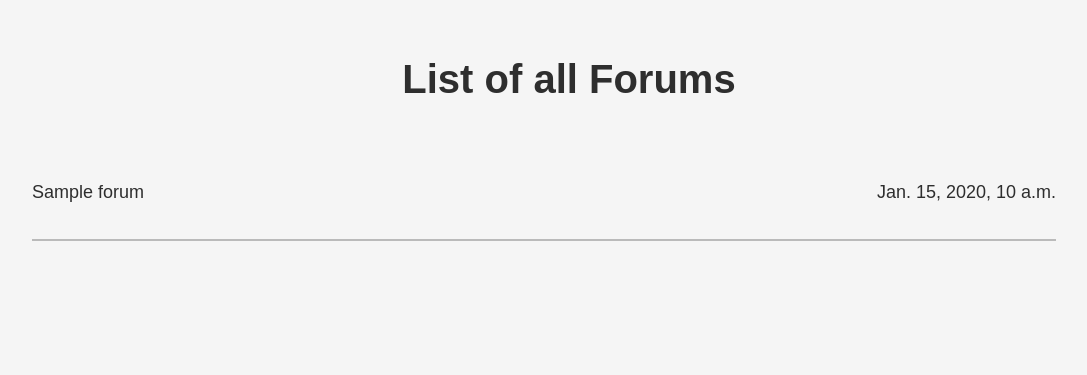
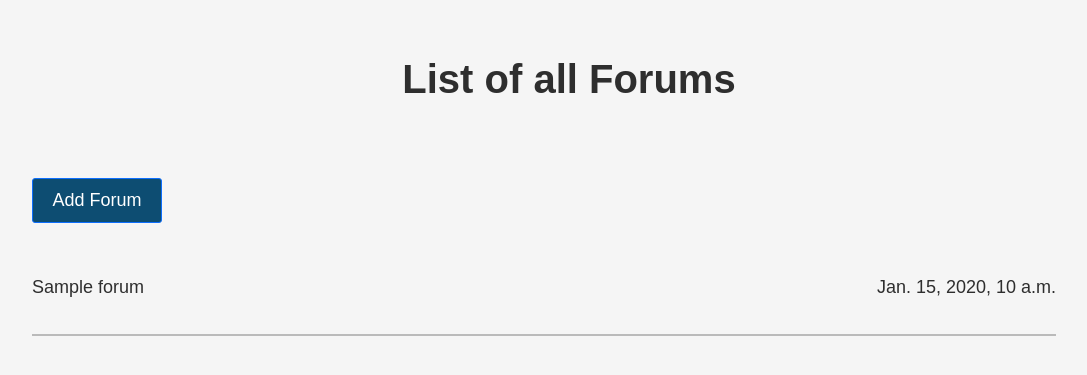
Before and after one commit to Andrew-arch477/-Group-portal, a Django app: page /forums/ in a window 1280 px wide. Shown: the part 78-453 px from the top of the page, without its empty margins (96-1183 px from the left). Run offline with Django 5.2, Linux system fonts and the light colour scheme; a user stored in the database is signed in; tables that the repository leaves empty hold one stand-in row (values such as "Sample post").

Commit message:
Admin and moderator can add forums

```diff
--- a/forum/forms.py
+++ b/forum/forms.py
@@ -13,6 +13,9 @@ class MessageForm(forms.Form):
             'placeholder': 'Напиши щось...'
         })
 )
+
+class ForumForm(forms.Form):
+    title = forms.CharField(max_length=255, label='Title', widget=forms.TextInput(attrs={'class': 'form-control', 'placeholder': 'Type here...'}))
 
 class CalendarForm(forms.Form):
     MONTH_CHOICES = [(i, calendar.month_name[i]) for i in range(1, 13)]
--- a/forum/static/styles.css
+++ b/forum/static/styles.css
@@ -256,6 +256,28 @@
 
 .save:hover {
     background-color: #053c5c;
+}
+
+.add_btn {
+    color: rgb(197, 30, 30);
+    background-color: #0a0a0a;
+}
+
+.add_btn:hover {
+    background-color: #053c5c;
+}
+
+.custom-btn {
+    color: rgb(255, 255, 255) !important;
+    border-radius: 3px;
+    font-family: 'Hanken Grotesk', sans-serif;
+    color: #0e0e0e;
+    font-size: 18px !important;
+    width: 130px;
+    height: 45px;
+    text-align: center !important;
+    background-color: #0d4d72;
+    margin-bottom: 50px;
 }
 
 .btn_login {
--- a/forum/templates/detailed_forum.html
+++ b/forum/templates/detailed_forum.html
@@ -145,7 +145,6 @@
 
 
                 <div id="reply_form_{{ message.id }}" style="display: none;">
-                    It's for replies
                     <form method="post" class="message_form">
                         {% csrf_token %}
                         <input type="hidden" name="reply_to_id" value="{{ message.id }}">
--- a/forum/templates/forums.html
+++ b/forum/templates/forums.html
@@ -38,6 +38,16 @@
     </nav>
     <h1>List of all Forums</h1>
     <div class="vertical_alignment">
+        {% if role == 'admin' or role == 'moderator' %}
+          <button onclick="open_add_form()" class="btn btn-primary custom-btn">Add Forum</button>
+        {% endif %}
+        <div id="add_form" style="display: none;">
+            <form method="post" class="">
+                {% csrf_token %}
+                {{form.title}}
+                <button type="submit" class="send"><i class="las la-plus"></i></button>
+            </form>
+        </div>
         {% if forums %}
         {% for forum in forums %}
         <div class="horizontal">
@@ -53,6 +63,13 @@
         {% endif %}
 
     </div>
+    <script>
+      function open_add_form() {
+          document.getElementById(
+              "add_form"
+          ).style.display = "block";
+      }
+    </script>
 
 </body>
 </html>
--- a/forum/views.py
+++ b/forum/views.py
@@ -6,7 +6,7 @@ from django.views.generic import FormView, CreateView, TemplateView, ListView, D
 from .models import Forum, Message, Student, Subject, Grade, Event
 from django.contrib.auth.forms import UserCreationForm
 from django.contrib.auth.mixins import LoginRequiredMixin
-from .forms import LoginForm, MessageForm, CalendarForm, GradeForm
+from .forms import LoginForm, MessageForm, CalendarForm, GradeForm, ForumForm
 from datetime import datetime
 import calendar
 
@@ -86,16 +86,28 @@ class RegisterView(CreateView):
     form_class = UserCreationForm
     success_url = reverse_lazy('login')
 
-class Forums(View):
-    def get_context_data(self, **kwargs):
-        context = kwargs
-        context["css_file"] = 'styles.css'
-        return context
+class Forums(FormView):
+    form_class = ForumForm
+    template_name = 'forums.html'
+    success_url = '/forums/'
 
     def get(self, request):
         forums = Forum.objects.all().order_by('-created_date')
-        context = self.get_context_data(forums=forums)
+        user_role = self.request.user.profile.role
+        context = self.get_context_data(forums=forums, role=user_role)
+        context["css_file"] = 'styles.css'
         return render(request, 'forums.html', context)
+
+    def form_valid(self, form):
+        if not self.request.user.is_authenticated:
+            return redirect('login')
+        title = form.cleaned_data['title']
+
+        Forum.objects.create(
+            title=title
+        )
+
+        return redirect('forums')
 
 class DetailedForum(FormView):
     form_class = MessageForm
```
